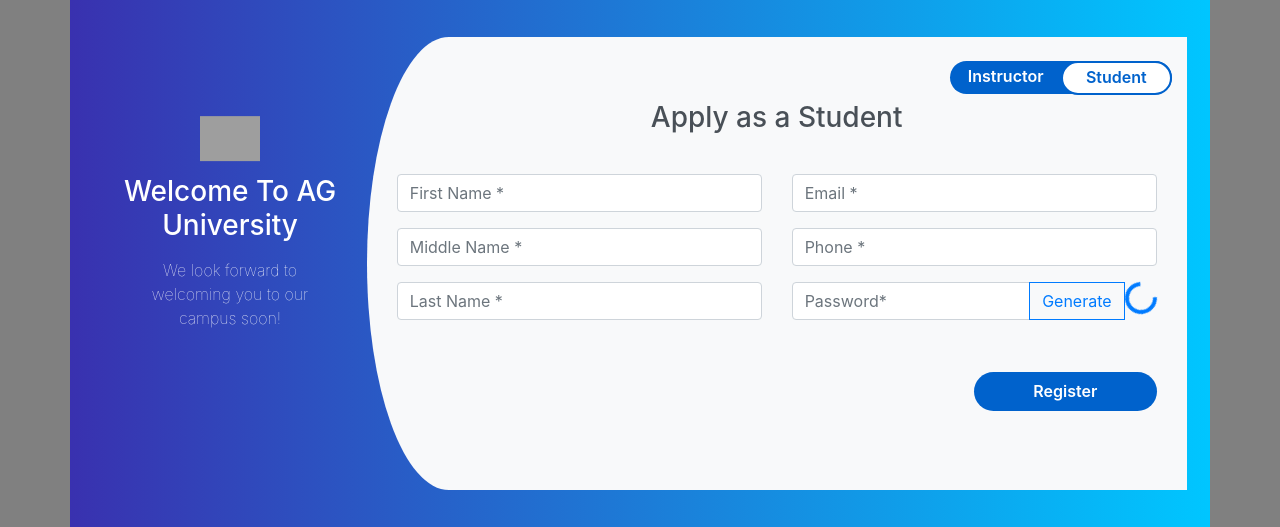
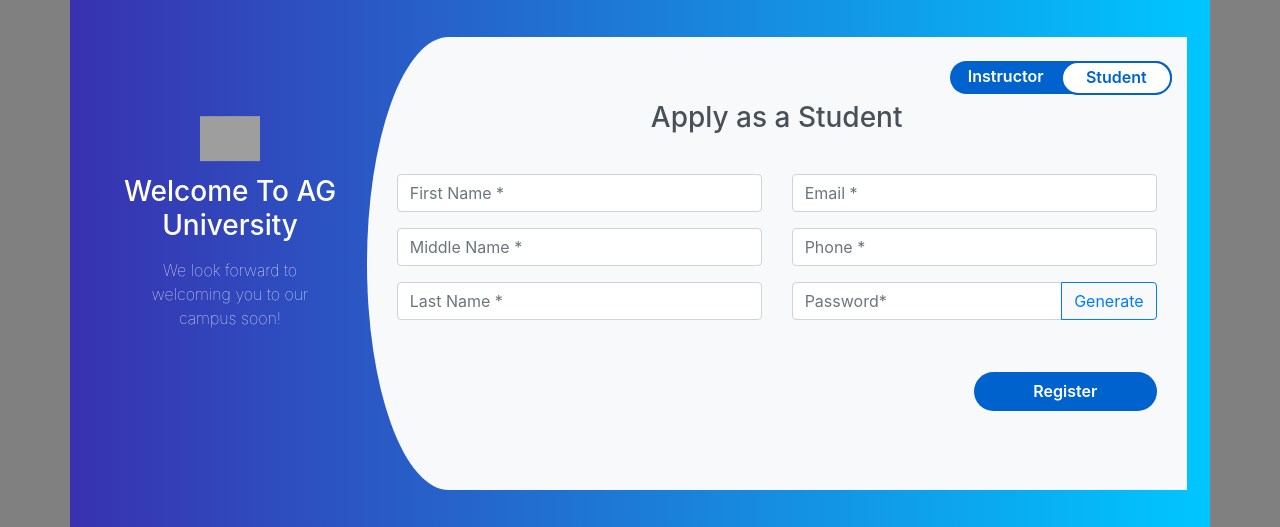
Before and after one commit to aszeidan/Student-Managment-System, a PHP site: page /SignUp.php in a window 1280 px wide, after a click on "Student". Shown: the part 57-584 px from the top of the page. Run offline with PHP 8.4, Linux system fonts and the light colour scheme; the visitor is signed in with stand-in values (Sample User, id 1); some libraries are stand-ins or nearby versions; grey boxes are pictures that could not be loaded.

Commit message:
Update SignUp.php

```diff
--- a/View/SignUp.php
+++ b/View/SignUp.php
@@ -49,7 +49,7 @@ require_once('Header.php');
                                         <div class="input-group mb-3">
                                             <input type="text" class="form-control" placeholder="Password*" id="TPassword" aria-label=" Recipient's username" aria-describedby="button-addon2">
                                             <div class="input-group-append">
-                                                <button class="btn btn-outline-primary" value="Generate" onClick="randomPassword(8,'TPassword');" tabindex="2" type="button" id="button-addon2">Generate</button>
+                                                <input class="btn btn-outline-primary" value="Generate" onClick="randomPassword(8,'TPassword');" tabindex="2" type="button" id="button-addon1"/>
                                             </div>
                                         </div>
                                     </div>
@@ -87,12 +87,7 @@ require_once('Header.php');
                                         <div class="input-group mb-3">
                                             <input type="text" class="form-control" placeholder="Password*" id="SPassword" aria-label=" Recipient's username" aria-describedby="button-addon2">
                                             <div class="input-group-append">
-                                                <button class="btn btn-outline-primary" value="Generate" onClick="randomPassword(8,'SPassword');" tabindex="2" type="sButton" id="button-addon2">Generate</button>
-                                            </div>
-                                            <div class="spinner-border text-primary" role="status" id="loader">
-                                                <span class="sr-only">Loading...</span>
-                                            </div>
-                                        </div>
+                                                <input class="btn btn-outline-primary" value="Generate" onClick="randomPassword(8,'SPassword');" tabindex="2"  type="button" id="button-addon2" />                                        </div>
                                     </div>
                                     <div class="form-group" id="studentMessage">
                                     </div>
@@ -134,9 +129,7 @@ require_once('Header.php');
             };
             $.post("../Controller/Verify_SignUpStudent.php", data, function(result) {
 
-                $("#Message").html(result.Message);
-
-                $("#studentMessage").html(result.Message);
+                 $("#studentMessage").html(result.Message);
                 setTimeout(() => {
                     $("#studentMessage").html(" ");
                 }, 4000);
@@ -153,10 +146,20 @@ require_once('Header.php');
                 TPassword: $("#TPassword").val(),
                 TEmail: $("#TEmail").val()
             };
-            $.post("../Controller/Verify_SignUpTeacher.php", data, function(result) {
+            var email = $("#TEmail").val();
+            var pass = $("#TPassword").val();
 
-
-                $("#Message").html(result.Message);
+            $.post("../Controller/Verify_SignUpTeacher.php", data, function(result,email,pass) {
+                    /*if(result.Message=="Successfully Added"){
+                         var subject = "Password";
+                         var emailBody ="Your password is : "+pass+" ";
+                         die(json_encode(emailBody));
+                         document.getElementById("Message").innerHTML=emailBody;
+                         window.location = 'mailto:' + email + '?subject=' + subject + '&body=' +   emailBody;
+                    }
+                   /* var txt = {"email":email, "subject" = "Password", "emailBody" = "Your password is : "+pass+" "}
+                         var obj = JSON.parse(txt);*/
+               $("#Message").html(result.Message);
                 setTimeout(() => {
                     $("#Message").html(" ");
                 }, 4000);
```
